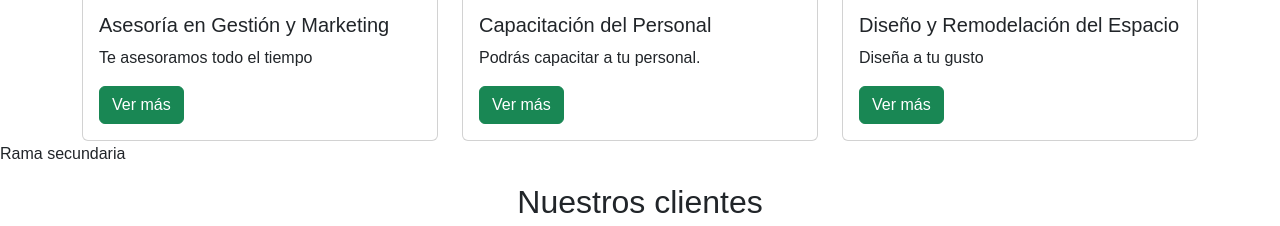
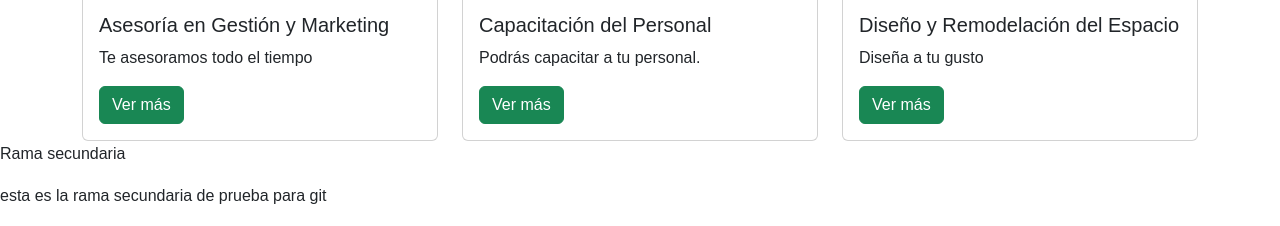
Before and after one commit to Yuma-sg/clase-11-preentrega2villase-or, a plain HTML site: page index.html in a window 1280 px wide. Shown: the part 911-1137 px from the top of the page. Drawn offline with nearby package versions, Linux system fonts and the light colour scheme.

Commit message:
agregamos un nuevo parrafo mas largo

```diff
--- a/index.html
+++ b/index.html
@@ -68,6 +68,7 @@
                 </div>
             </section>
 <p>Rama secundaria</p>
+<p>esta es la rama secundaria de prueba para git</p>
 
 
         <section>
```
